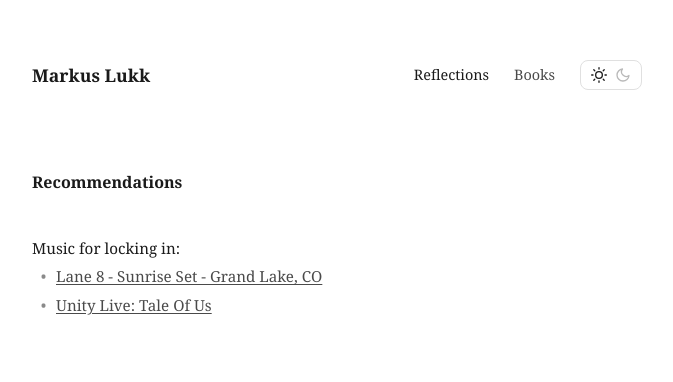
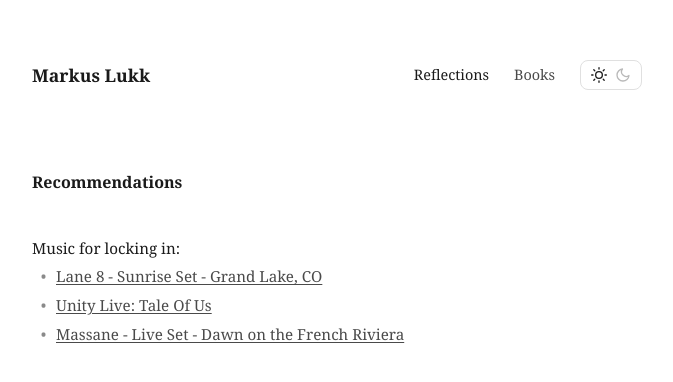
Before and after one commit to markuslukk/markuslukk.github.io, a Jekyll site: the page built from reflections/recommendations.html, in a window 1280 px wide. Shown: the top 382 px of the page, without its empty margins (303-976 px from the left). Built offline with Jekyll 4.4.1, drawn with Linux system fonts in a browser that asks for light colours.

Commit message:
Update recommendations.html

```diff
--- a/reflections/recommendations.html
+++ b/reflections/recommendations.html
@@ -34,6 +34,7 @@ title: Recommendations - Markus Lukk
     <ul>
        <li><a href="https://www.youtube.com/watch?v=n_LcVqqHSY8&list=PLmrGyU_cjiJPkZv0ZGaDpcsok5QpcVtNd" target="_blank" rel="noopener noreferrer">Lane 8 - Sunrise Set - Grand Lake, CO</a></li>
        <li><a href="https://www.youtube.com/watch?v=K9YVpXiXvag" target="_blank" rel="noopener noreferrer">Unity Live: Tale Of Us</a></li>
+       <li><a href="https://www.youtube.com/watch?v=BZm37aBzEWE" target="_blank" rel="noopener noreferrer">Massane - Live Set - Dawn on the French Riviera</a></li>
     </ul>
   </div>
 
```
